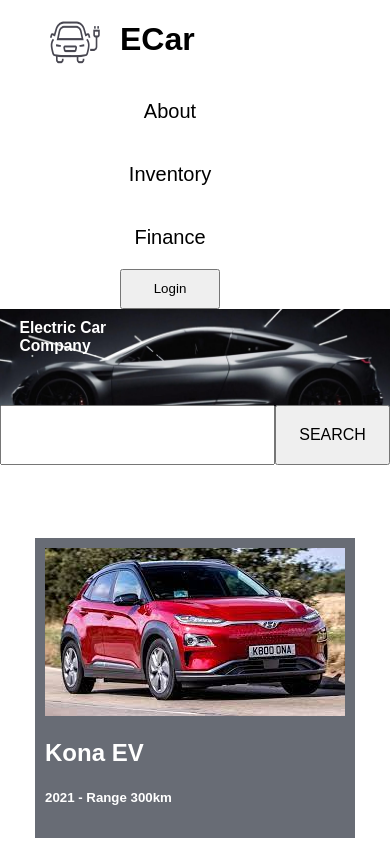
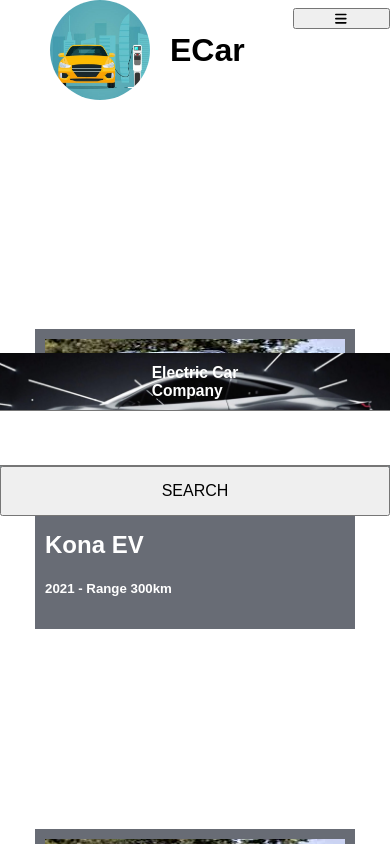
Before and after one commit to ranjurave/Mission0L5, a React (Create React App) app: page / in a window 390 px wide. Shown: the top 844 px of the page. Built offline with nearby package versions, Linux system fonts and the light colour scheme.

Commit message:
responsive wip

```diff
--- a/package.json
+++ b/package.json
@@ -3,6 +3,9 @@
   "version": "0.1.0",
   "private": true,
   "dependencies": {
+    "@fortawesome/fontawesome-svg-core": "^6.1.2",
+    "@fortawesome/free-solid-svg-icons": "^6.1.2",
+    "@fortawesome/react-fontawesome": "^0.2.0",
     "@testing-library/jest-dom": "^5.16.4",
     "@testing-library/react": "^13.3.0",
     "@testing-library/user-event": "^13.5.0",
--- a/src/App.css
+++ b/src/App.css
@@ -1,8 +1,16 @@
 body{
   font-family: 'Fira Sans Extra Condensed', sans-serif;
+}
+.page-body{
+  display: flex;
+  flex-direction: column;
 }
 .car-listings{
   display: flex;
   flex-wrap: wrap;
   justify-content: center;
 }
+.nav-header{
+  display: flex;
+  flex-direction: column;
+}
--- a/src/App.js
+++ b/src/App.js
@@ -5,14 +5,18 @@
 function App() {
   return (
     <>
+      <div className='page-body'>
+        <div className='nav-header'>
           <Navbar/>
           <Header/>
+        </div>
         <div className='car-listings'>
           <Listing/>
           <Listing/>
           <Listing/>
           <Listing/>
         </div>
+      </div>
     </>
   );
 }
--- a/src/header.css
+++ b/src/header.css
@@ -36,3 +36,34 @@
     width: 30%;
     font-size: 100%;
 }
+@media only screen and (max-width: 800px) {
+    .header-bg{
+        position: relative;
+        top:30vh;
+    }
+    .header-name{
+        color: white;
+        font-size:2vw;
+        display: flex;
+        justify-content: center;
+        margin: 0px;
+        padding-left: 0vw;
+    }
+    .search-box{
+        display: flex;
+        flex-direction: column;
+        justify-content: center;
+        padding-top: 0%;
+        height: 100%;
+    }
+    .search-box input{
+        height: 50px;
+        width: 100%;
+        font-size: 150%;
+    }
+    .search-box button{
+        height: 50px;
+        width: 100%;
+        font-size: 100%;
+    }
+}
--- a/src/navbar.css
+++ b/src/navbar.css
@@ -1,5 +1,10 @@
 .navbar-menu{
     display: flex;
+    justify-content: space-between;
+}
+.name-menu-buttons{
+    display: flex;
+    flex-direction: row;
     justify-content: space-between;
 }
 .name-logo{
@@ -8,14 +13,18 @@
     align-items: center;
 }
 .name-logo img{
-    width: 50px;
-    height:60px;
-    border-radius: 10px;
+    width: 100px;
+    height:100px;
+    border-radius: 50px;
     margin-right: 20px;
 }
 .menu-items{
     display: flex;
     margin-right: 50px;
+    cursor: pointer;
+}
+.menu-items-active{
+    display: none;
 }
 .menu-items p{
     font-size: 20px;
@@ -26,6 +35,7 @@
     text-align: center;
 }
 .menu-items :hover{
+    transition: 0.4s ease;
     background-color: darkgray;
 }
 .menu-items button{
@@ -33,13 +43,66 @@
     height: 40px;
     margin: auto;
 }
-@media only screen and (max-width: 800px) {
+.hamburger{
+    display: none;
+    /* width: 3rem;
+    height: 0.2rem;
+    margin: 0.4rem;
+    background: darkgray; */
+}
+.bar{
+    display: block;
+    width: 25px;
+    height: 3px;
+    margin: 5px auto;
+    -webkit-transition: all 0.3s ease-in-out;
+    transition: all 0.3s ease-in-out;
+    background-color: white;
+}
+@media only screen and (max-width: 786px) {
+    .name-menu-button{
+        display: flex;
+        justify-content: space-between;
+    }
     .menu-items{
+        display: none;
+    }
+    .menu-items-active{
         display: flex;
+        position: fixed;
         flex-direction: column;
+        top:1vh;
+        right: 0;
+        width: 25%;
+        height: 30vh;
+    }
+    .menu-buttons{
+        display: flex;
+        justify-content: center;
     }
     .navbar-menu{
         display: flex;
         flex-direction: column;
     }
+
+    .hamburger{
+        display: flex;
+        justify-content: flex-end;
+        align-items: center;
+        background-color: transparent;
+        border: 0;
+        color: black;
+        cursor: pointer;
+        font-size: 40px;
+        padding-right: 10px;
+    }
+    /* .hamburger.active .bar:nth-child(2){
+        opacity: 0;
+    }
+    .hamburger.active .bar:nth-child(1){
+        transform: translateY(8px) rotate(45deg) ;
+    }
+    .hamburger.active .bar:nth-child(3){
+        transform: translateY(-8px) rotate(-45deg) ;
+    } */
 }
--- a/src/navbar.js
+++ b/src/navbar.js
@@ -1,14 +1,28 @@
 
-import React from 'react'
+import React, {useState} from 'react'
 import "./navbar.css";
+import { FontAwesomeIcon } from '@fortawesome/react-fontawesome'
+import { faBars } from '@fortawesome/free-solid-svg-icons';
+
 function Navbar() {
+    const [active, setActive] = useState("menu-items")
+    const navToggle = () => {
+        active === "menu-items" ? setActive("menu-items-active") : setActive("menu-items")
+    }
   return (
     <div className='navbar-menu'>
-        <div className='name-logo'>
-            <img src = '/images/electric_car.png' alt='logo'/>
-            <h1>ECar</h1>
+        <div className='name-menu-button'>
+            <div className='name-logo'>
+                <img src = '/images/electric_car.jpg' alt='logo'/>
+                <h1>ECar</h1>
+            </div>
+            <div className={active ? 'menu-items-active': 'menu-items'  }>
+                <button onClick = {navToggle} >
+                    <FontAwesomeIcon icon={faBars} />
+                </button>
+            </div>
         </div>
-        <div className='menu-items'>
+        <div className={active ? 'menu-items': 'menu-items-active' }>
             <div className='menu-buttons'>
                 <p>About</p>
             </div>
```
Also changed, not shown: public/images/electric_car.jpg (added), 1 other file (tests, documents, lock files or other folders). Lines whose indentation alone changed are shown as unchanged.
